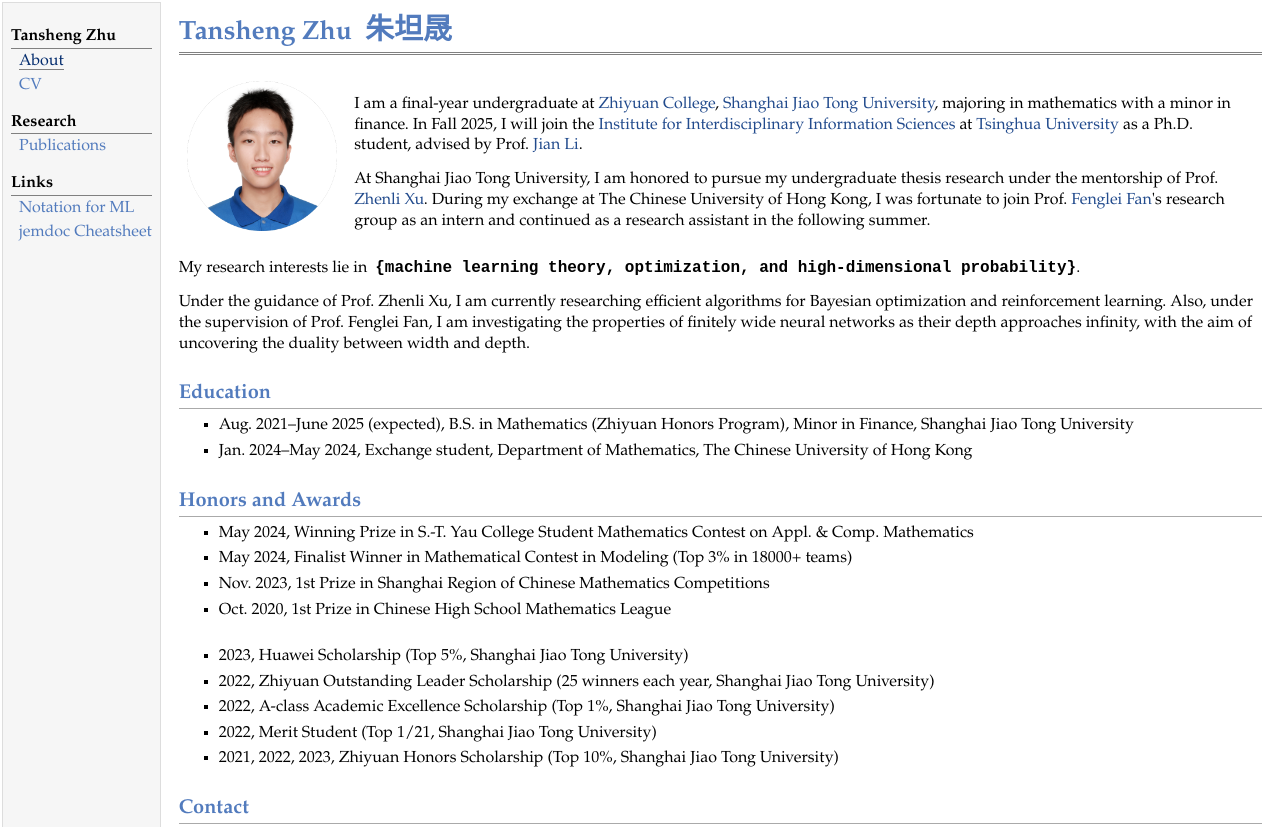
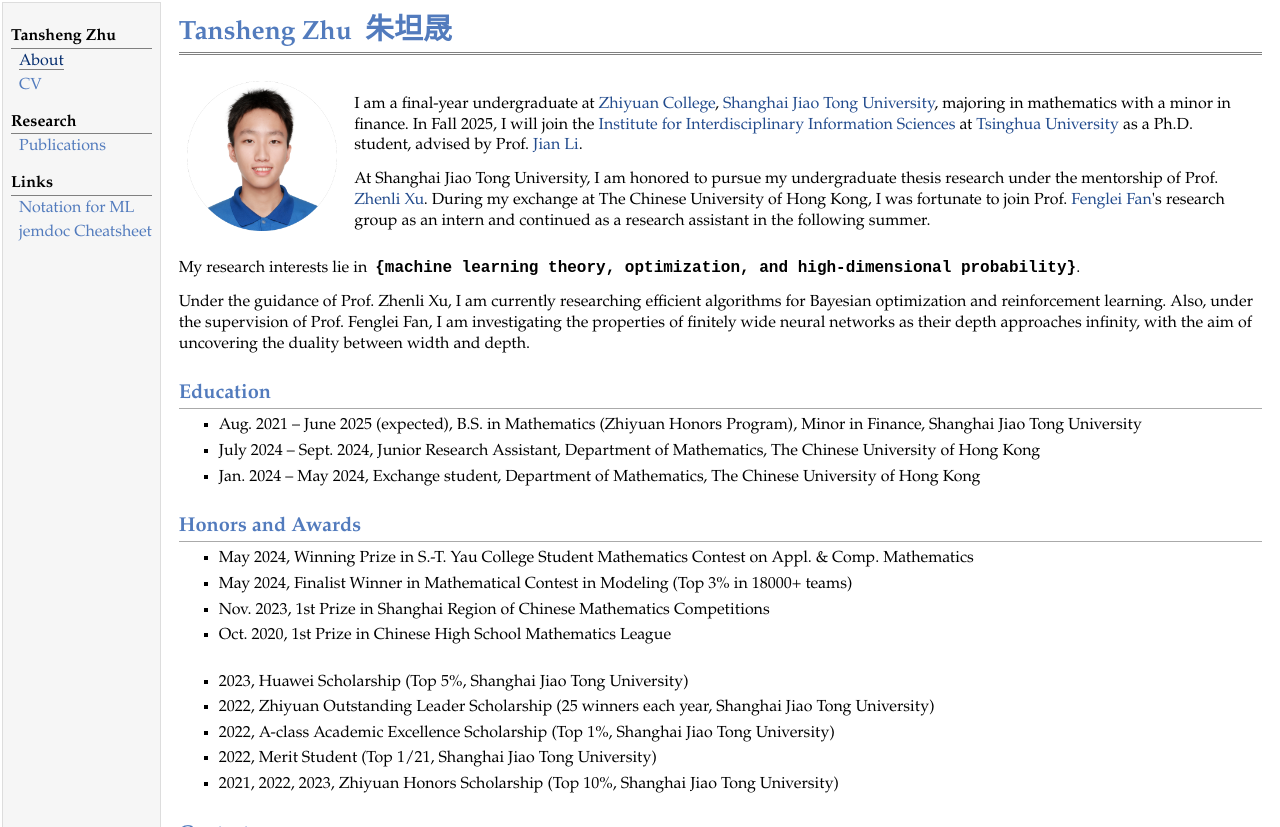
Before and after one commit to tshzhu/tshzhu.github.io, a plain HTML site: page index.html in a window 1280 px wide. Shown: the top 827 px of the page. Drawn offline with nearby package versions, Linux system fonts and the light colour scheme; some packages are replaced by stand-ins of ours.

Commit message:
update education details and revise CV

```diff
--- a/index.html
+++ b/index.html
@@ -65,10 +65,13 @@ Also, under the supervision of Prof. Fenglei Fan, I am investigating the propert
 </p>
 <h2>Education</h2>
 <ul>
-<li><p>Aug. 2021&ndash;June 2025 (expected), B.S. in Mathematics (Zhiyuan Honors Program), Minor in Finance, Shanghai Jiao Tong University
+<li><p>Aug. 2021 &ndash; June 2025 (expected), B.S. in Mathematics (Zhiyuan Honors Program), Minor in Finance, Shanghai Jiao Tong University
 </p>
 </li>
-<li><p>Jan. 2024&ndash;May 2024, Exchange student, Department of Mathematics, The Chinese University of Hong Kong
+<li><p>July 2024 &ndash; Sept. 2024, Junior Research Assistant, Department of Mathematics, The Chinese University of Hong Kong
+</p>
+</li>
+<li><p>Jan. 2024 &ndash; May 2024, Exchange student, Department of Mathematics, The Chinese University of Hong Kong
 </p>
 </li>
 </ul>
```
Also changed, not shown: 2 other files.
